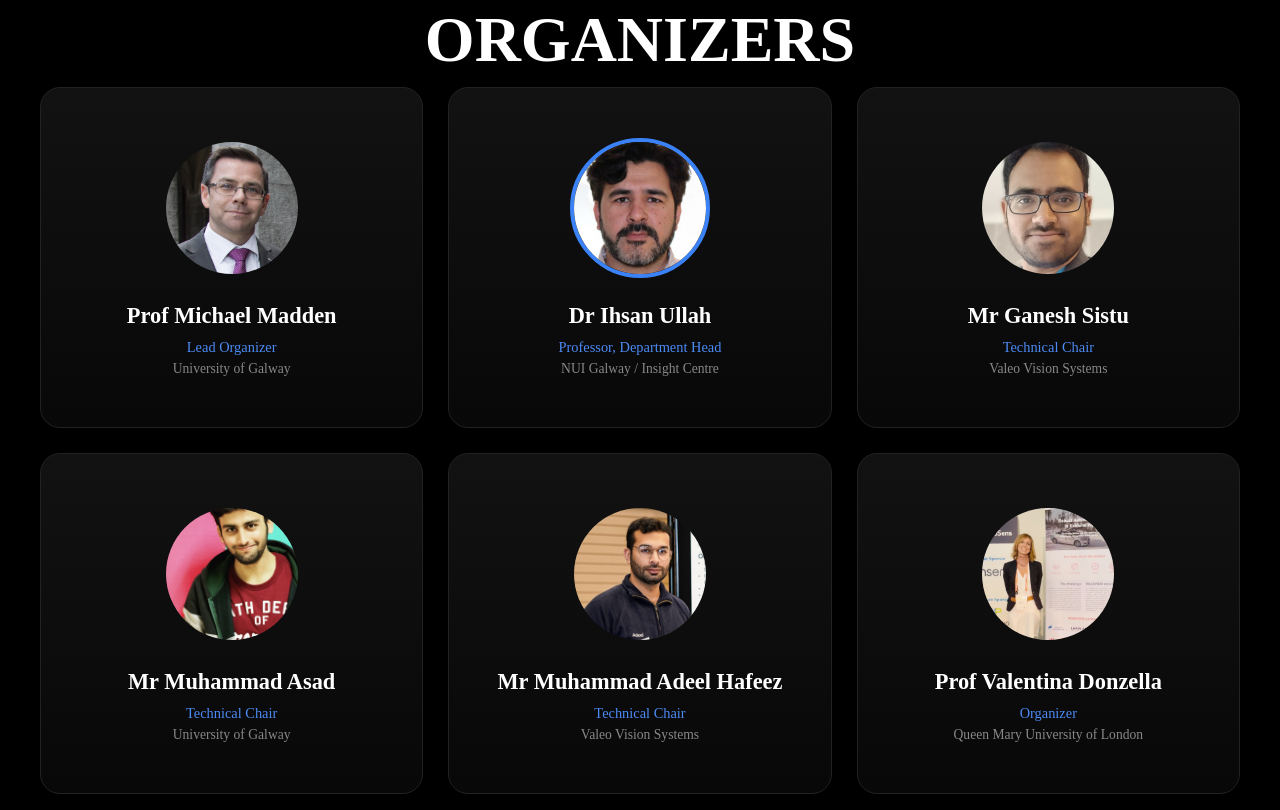
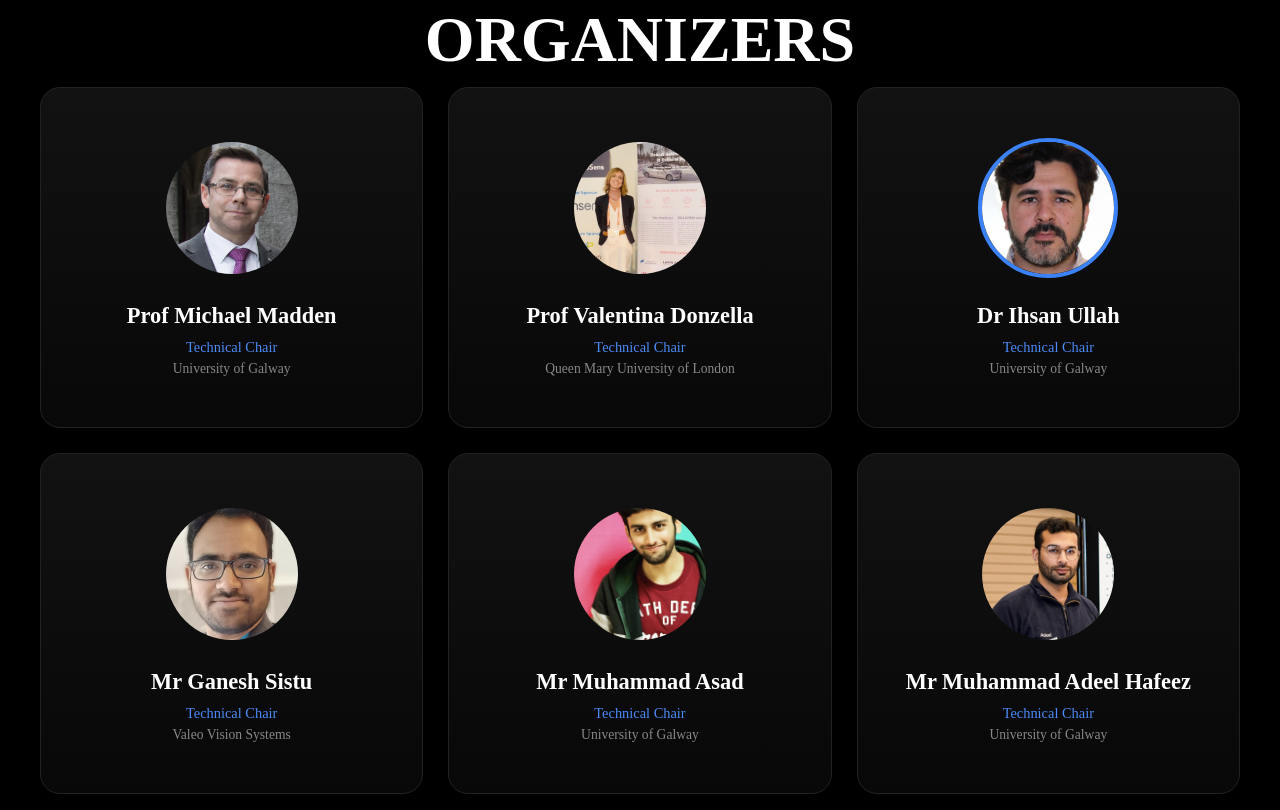
Before and after one commit to asad-python/AI4RobustPerception, a plain HTML site: page index.html in a window 1280 px wide. Shown: the part 4230-5040 px from the top of the page. Drawn offline with nearby package versions, Linux system fonts and the light colour scheme.

Commit message:
Update index.html

```diff
--- a/index.html
+++ b/index.html
@@ -190,6 +190,7 @@
 
       <div id="page4">
         <h1>Organizers</h1>
+
         <div id="organizers-cards">
           <div class="organizer-card">
             <div class="img-wrapper">
@@ -197,10 +198,23 @@
             </div>
             <div class="card-info">
               <h3>Prof Michael Madden</h3>
-              <p class="role">Lead Organizer</p>
+              <p class="role">Technical Chair</p>
               <p class="univ">University of Galway</p>
             </div>
           </div>
+
+
+          <div class="organizer-card">
+            <div class="img-wrapper">
+              <img src="./Assests/Valentina.jpeg" alt="Valentina">
+            </div>
+            <div class="card-info">
+              <h3>Prof Valentina Donzella</h3>
+              <p class="role">Technical Chair</p>
+              <p class="univ">Queen Mary University of London</p>
+            </div>
+          </div>
+
 
           <div class="organizer-card featured">
             <div class="img-wrapper">
@@ -208,8 +222,8 @@
             </div>
             <div class="card-info">
               <h3>Dr Ihsan Ullah</h3>
-              <p class="role">Professor, Department Head</p>
-              <p class="univ">NUI Galway / Insight Centre</p>
+              <p class="role">Technical Chair</p>
+              <p class="univ">University of Galway</p>
             </div>
           </div>
 
@@ -223,6 +237,7 @@
               <p class="univ">Valeo Vision Systems</p>
             </div>
           </div>
+
           <div class="organizer-card">
             <div class="img-wrapper">
               <img src="./Assests/asadasad.jpg" alt="Asad">
@@ -233,6 +248,7 @@
               <p class="univ">University of Galway</p>
             </div>
           </div>
+
           <div class="organizer-card">
             <div class="img-wrapper">
               <img src="./Assests/Adeel.jpg" alt="Adeel">
@@ -240,19 +256,11 @@
             <div class="card-info">
               <h3>Mr Muhammad Adeel Hafeez</h3>
               <p class="role">Technical Chair</p>
-              <p class="univ">Valeo Vision Systems</p>
+              <p class="univ">University of Galway</p>
             </div>
           </div>
-          <div class="organizer-card">
-            <div class="img-wrapper">
-              <img src="./Assests/Valentina.jpeg" alt="Valentina">
-            </div>
-            <div class="card-info">
-              <h3>Prof Valentina Donzella</h3>
-              <p class="role">Organizer</p>
-              <p class="univ">Queen Mary University of London</p>
-            </div>
-          </div>
+
+
         </div>
       </div>
 
```
